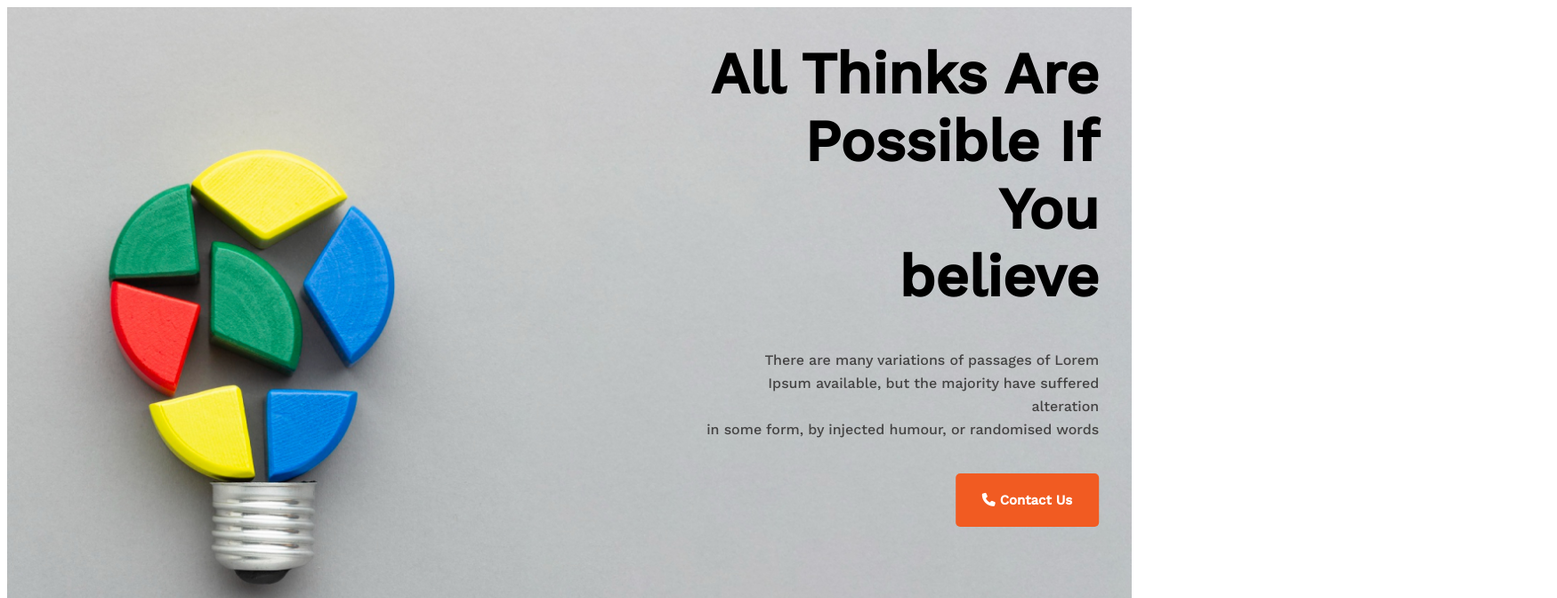
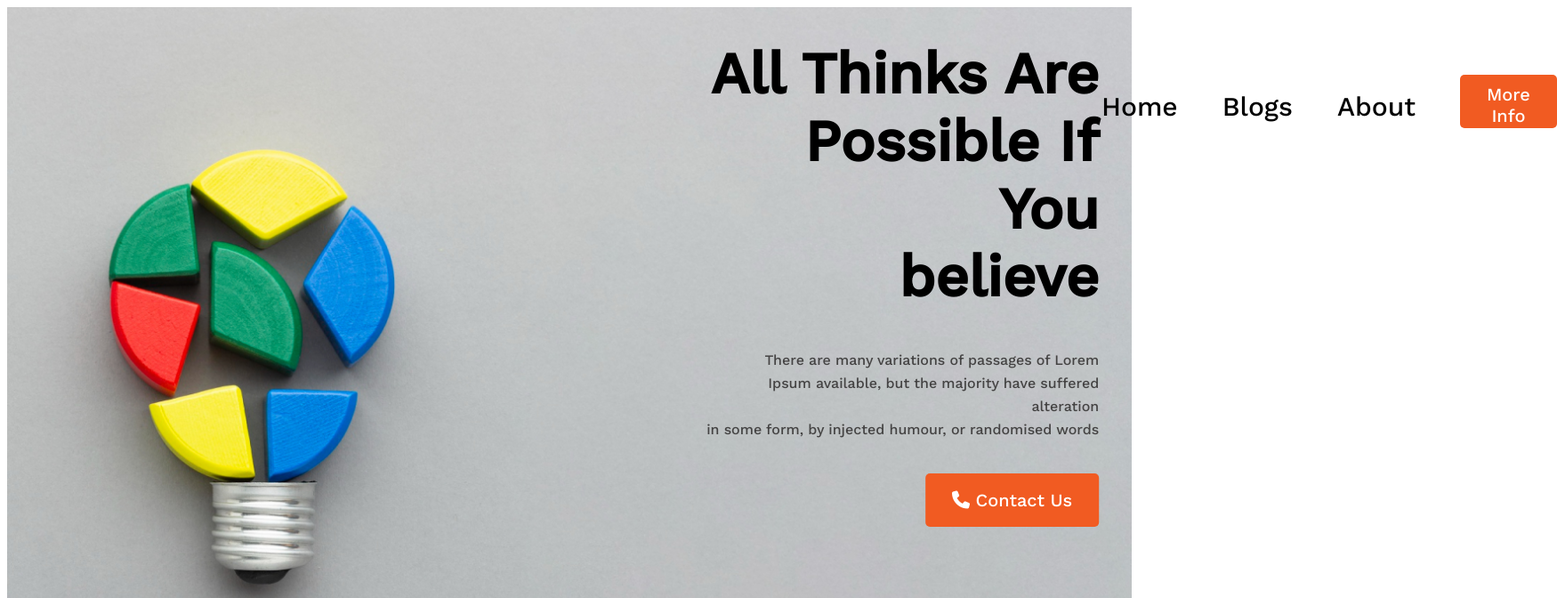
Before and after one commit to hasiburrahmanakash79/Assignment-One-new-me, a plain HTML site: page index.html in a window 1280 px wide. Shown: the top 672 px of the page at 89% size, 1750 px wide, since content can reach past the window. Drawn offline with nearby package versions, Linux system fonts and the light colour scheme.

Commit message:
nav added

```diff
--- a/index.html
+++ b/index.html
@@ -18,6 +18,15 @@
             <p class="description">There are many variations of passages of Lorem <br> Ipsum available, but the majority have suffered alteration <br> in some form, by injected humour, or randomised words</p>
             <a href=""><button class="button"><i class="fa-solid fa-phone"></i> Contact Us</button></a>
         </div>
+        <!-- nav section -->
+        <nav>
+            <ul>
+                <li>Home</li>
+                <li>Blogs</li>
+                <li>About</li>
+                <li><button class="button">More Info</button></li>
+            </ul>
+        </nav>
     </header>
     <!-- header section end -->
     <main>
--- a/style/style.css
+++ b/style/style.css
@@ -4,6 +4,22 @@
     font-family: 'Work Sans', sans-serif;
 }
 /* header section style */
+/* nav section start */
+nav{
+    display: flex;
+    padding: 40px 20px;
+}
+nav ul{
+    display: flex;
+    align-items: center ;
+    margin-left: 1120px;
+}
+nav li{
+    list-style: none;
+    font-size: 30px;
+    margin-left: 50px;
+}
+/* nav section end */
 .head{
     height: 100%;
     width: 100%;
@@ -35,8 +51,8 @@
     margin-top: 20px;
     color: white;
     border: 0;
-    font-weight: 700;
-    font-size: 15px;
+    font-weight: 500;
+    font-size: 20px;
     padding: 10px 30px;
     height: 60px;
     margin-bottom: 30px;
```
